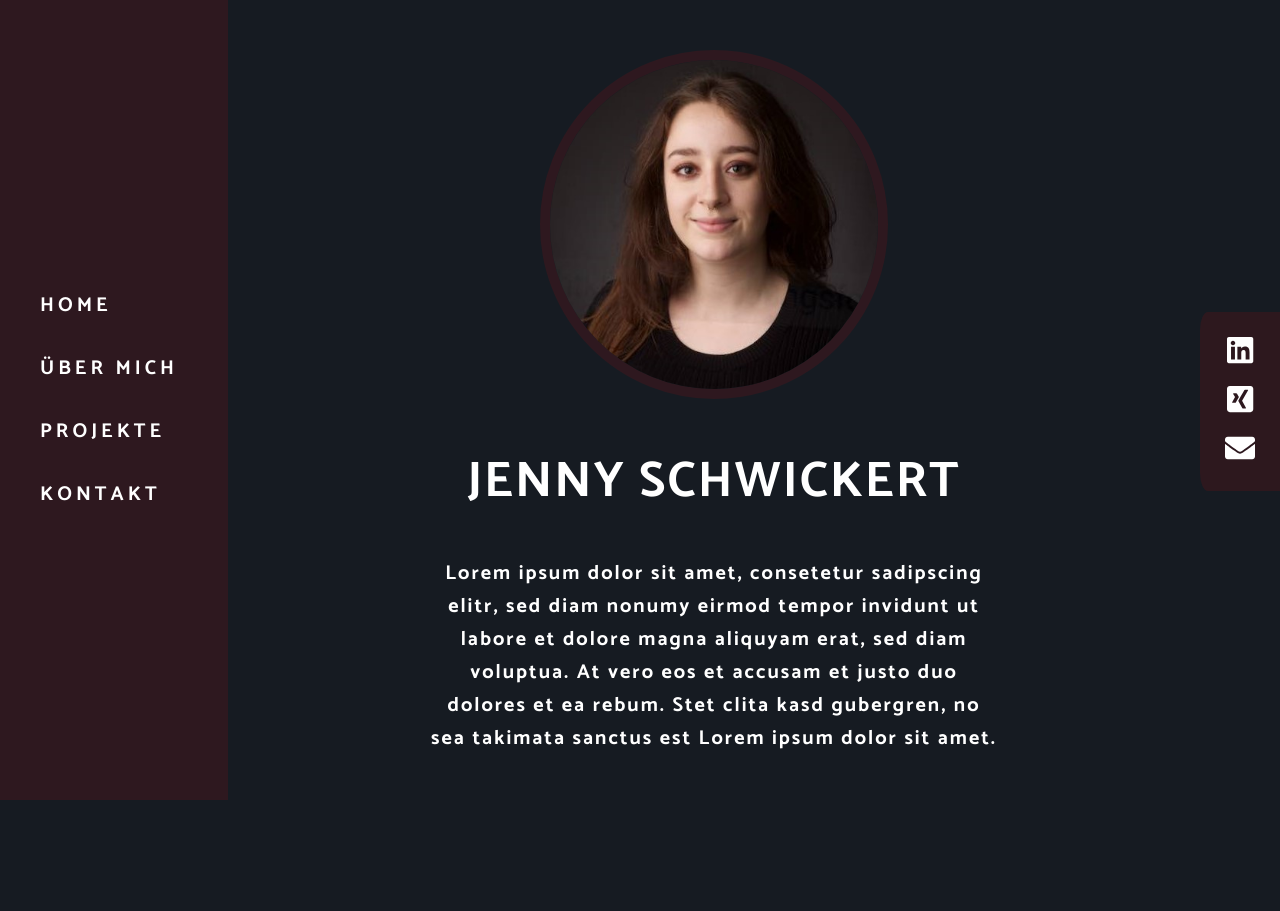
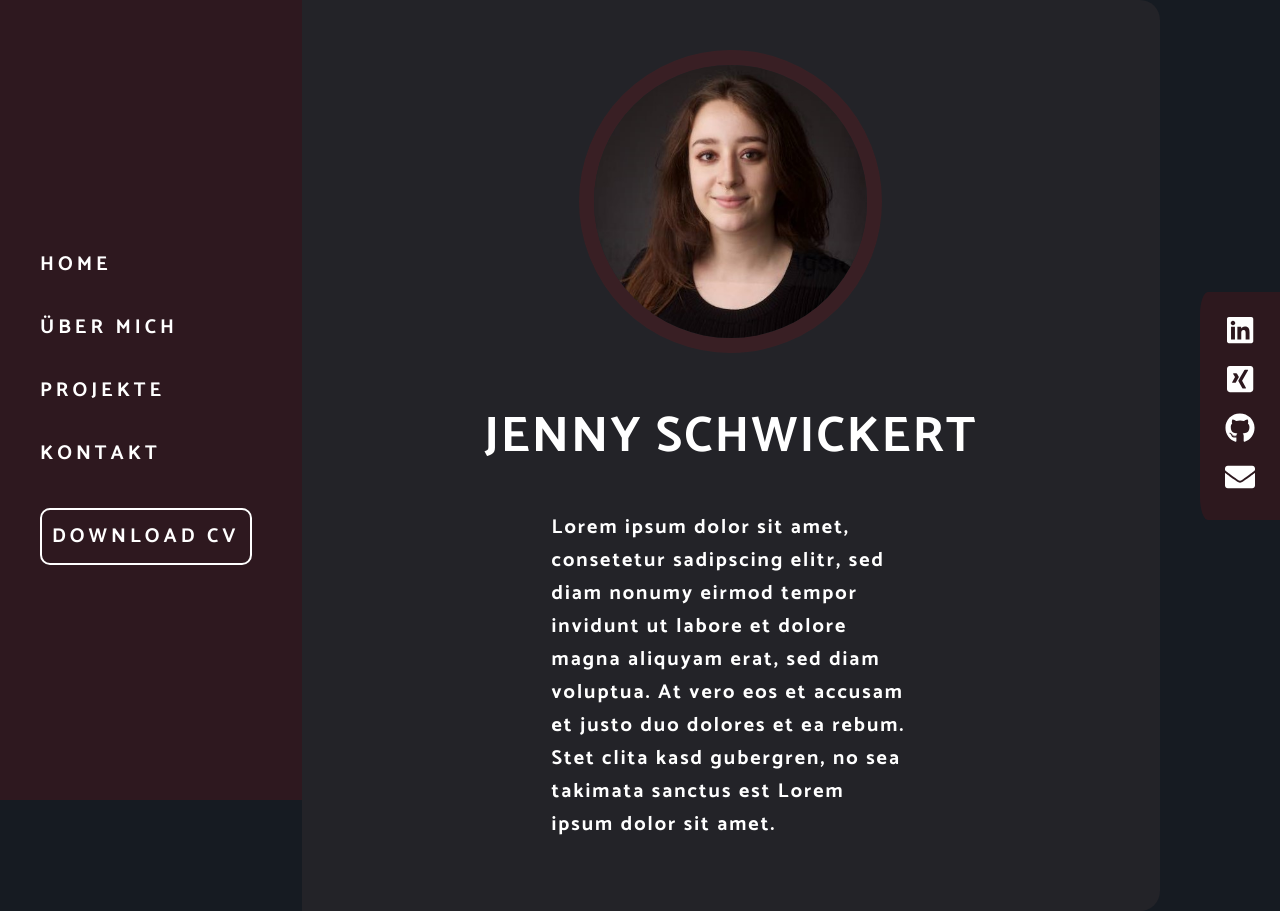
Before and after one commit to schwickertjenny/my-resume, a React (Create React App) app in the folder my-resume/: page / in a window 1280 px wide. Before the commit the page ends 825 px from the top, so only its background shows below. Built offline with nearby package versions, Linux system fonts and the light colour scheme.

Commit message:
ADD 404, update styles home

```diff
--- a/my-resume/src/components/NavBar.styles.ts
+++ b/my-resume/src/components/NavBar.styles.ts
@@ -1,20 +1,43 @@
 import styled from "styled-components";
 
 export const Wrapper = styled.div`
-
   width: auto;
   height: 100%;
   float: left;
   padding: 20px 50px 20px 0;
   display: flex;
   margin: 0;
-    background-color: rgba(255,0,0,0.1);
+  background-color: rgba(255, 0, 0, 0.1);
 
   ul {
     list-style-type: none;
   }
   li {
     margin: 30px 0;
+  }
+  li#cv {
+    margin-top: 50px;
+    a {
+      text-align: center;
+      padding: 10px;
+
+      /* display: inline-block; */
+      border-radius: 10px;
+      border: 2px solid;
+      padding: 10px;
+      width: auto;
+      -webkit-transition: all 0.5s;
+      -moz-transition: all 0.5s;
+      -o-transition: all 0.5s;
+      transition: all 0.5s;
+      cursor: pointer;
+      /* margin: 5px; */
+    }
+
+    a:hover::before {
+      content: none;
+      animation: none;
+    }
   }
   nav {
     margin: auto;
@@ -41,7 +64,7 @@ export const Wrapper = styled.div`
   }
   a:hover {
     opacity: 1;
-    color:  rgba(255,0,0,0.4);
+    color: rgba(255, 0, 0, 0.4);
     // border-bottom: 4px solid red;
   }
   a:hover::before {
@@ -76,16 +99,24 @@ export const Wrapper = styled.div`
     }
   }
 
-  @media (min-width:320px)  {
+  @media (min-width: 320px) {
     /* smartphones, portrait iPhone, portrait 480x320 phones (Android) */
     body {
     }
   }
-  @media (min-width:480px)  { /* smartphones, Android phones, landscape iPhone */ }
-  @media (min-width:600px)  { /* portrait tablets, portrait iPad, e-readers (Nook/Kindle), landscape 800x480 phones (Android) */ }
-  @media (min-width:801px)  { /* tablet, landscape iPad, lo-res laptops ands desktops */ }
-  @media (min-width:1025px) { /* big landscape tablets, laptops, and desktops */ }
-  @media (min-width:1281px) {
+  @media (min-width: 480px) {
+    /* smartphones, Android phones, landscape iPhone */
+  }
+  @media (min-width: 600px) {
+    /* portrait tablets, portrait iPad, e-readers (Nook/Kindle), landscape 800x480 phones (Android) */
+  }
+  @media (min-width: 801px) {
+    /* tablet, landscape iPad, lo-res laptops ands desktops */
+  }
+  @media (min-width: 1025px) {
+    /* big landscape tablets, laptops, and desktops */
+  }
+  @media (min-width: 1281px) {
     /* hi-res laptops and desktops */
     a {
       font-size: 20px;
--- a/my-resume/src/components/NavBar.tsx
+++ b/my-resume/src/components/NavBar.tsx
@@ -9,7 +9,7 @@ export function NavBar() {
         <nav>
           <ul>
             {NavBarLinks.map((link) => (
-              <li key={link.label}>
+              <li key={link.label} id={link.label=="Download CV" ? "cv" : ""}>
                 <Link to={link.value}>{link.label}</Link>
               </li>
             ))}
--- a/my-resume/src/components/SocialMediaMenue.styles.ts
+++ b/my-resume/src/components/SocialMediaMenue.styles.ts
@@ -3,12 +3,20 @@ import styled from "styled-components";
 export const Wrapper = styled.div`
   position: fixed;
   right: 0;
-  top: calc(50% + 40px);
+  top: calc(50% + 20px);
   width: auto;
   margin-top: -8em;
   background-color: rgba(255, 0, 0, 0.1);
   border-radius: 10% 0 0 10%;
   text-align: center;
+
+  /* ul:hover {
+    padding-right: 80px !important;
+    -webkit-transition: all 0.5s;
+    -moz-transition: all 0.5s;
+    -o-transition: all 0.5s;
+    transition: all 0.5s;
+  } */
 
   ul {
     padding: 0 25px;
@@ -19,7 +27,8 @@ export const Wrapper = styled.div`
     /* margin: 30px 0; */
   }
 
-  li a, li svg {
+  li a,
+  li svg {
     color: #fff;
     text-transform: uppercase;
     letter-spacing: 1.5px;
@@ -36,23 +45,28 @@ export const Wrapper = styled.div`
     text-decoration: none;
   }
 
-
-  @media (min-width:320px)  {
+  @media (min-width: 320px) {
     /* smartphones, portrait iPhone, portrait 480x320 phones (Android) */
     body {
     }
-}
-@media (min-width:480px)  { /* smartphones, Android phones, landscape iPhone */ }
-@media (min-width:600px)  { /* portrait tablets, portrait iPad, e-readers (Nook/Kindle), landscape 800x480 phones (Android) */ }
-@media (min-width:801px)  {
-  /* tablet, landscape iPad, lo-res laptops ands desktops */
-  li a {
   }
-}
-@media (min-width:1025px) { /* big landscape tablets, laptops, and desktops */ }
-@media (min-width:1281px) {
+  @media (min-width: 480px) {
+    /* smartphones, Android phones, landscape iPhone */
+  }
+  @media (min-width: 600px) {
+    /* portrait tablets, portrait iPad, e-readers (Nook/Kindle), landscape 800x480 phones (Android) */
+  }
+  @media (min-width: 801px) {
+    /* tablet, landscape iPad, lo-res laptops ands desktops */
+    li a {
+    }
+  }
+  @media (min-width: 1025px) {
+    /* big landscape tablets, laptops, and desktops */
+  }
+  @media (min-width: 1281px) {
     /* hi-res laptops and desktops */
     body {
     }
-}
+  }
 `;
--- a/my-resume/src/components/SocialMediaMenue.tsx
+++ b/my-resume/src/components/SocialMediaMenue.tsx
@@ -5,8 +5,8 @@ import { SocialMediaLinks } from "../data/resume.data";
 
 // Font Awesome
 import { faEnvelope } from "@fortawesome/free-solid-svg-icons";
-import { faLinkedin, faXingSquare } from "@fortawesome/free-brands-svg-icons";
-import { FontAwesomeIcon } from '@fortawesome/react-fontawesome';
+import { faLinkedin, faXingSquare, faGithub } from "@fortawesome/free-brands-svg-icons";
+import { FontAwesomeIcon } from "@fortawesome/react-fontawesome";
 
 function SocialMediaMenue(): JSX.Element {
   return (
@@ -21,6 +21,8 @@ function SocialMediaMenue(): JSX.Element {
                 <FontAwesomeIcon icon={faXingSquare} />
               ) : link.name == "LinkedIn" ? (
                 <FontAwesomeIcon icon={faLinkedin} />
+              ) : link.name == "GitHub" ? (
+                <FontAwesomeIcon icon={faGithub} />
               ) : (
                 ""
               )}
--- a/my-resume/src/components/Welcome.styles.ts
+++ b/my-resume/src/components/Welcome.styles.ts
@@ -1,24 +1,31 @@
 import styled from "styled-components";
 
 export const Wrapper = styled.div`
-
   /* padding: 50px; */
   width: auto;
   display: flex;
-  margin: 0;
   height: 100vh;
-  margin-right: 80px;
+  margin-right: 120px;
 
-  .context-box{
+  .context-box {
     /* height: 100%; */
     margin: auto;
     text-align: center;
     padding: 50px;
+    background-color: #4c3c3c3d;
+    border-radius: 0 20px 20px 0;
   }
+  /* .context-box:hover {
+    background-color: #4c3c3c69;
+    -webkit-transition: all 0.5s;
+    -moz-transition: all 0.5s;
+    -o-transition: all 0.5s;
+    transition: all 0.5s;
+  } */
 
   img#profile-pic {
     border-radius: 50%;
-    border: 10px solid rgba(255,0,0,0.1);
+    border: 15px solid rgba(255, 0, 0, 0.1);
     width: 40%;
     max-width: 400px;
   }
@@ -32,8 +39,9 @@ export const Wrapper = styled.div`
   } */
   p {
     font-size: 20px;
-    padding: 0 150px;
+    padding: 0 200px;
     letter-spacing: 2px;
+    text-align: left;
   }
 
   @media (max-width: 830px) {
--- a/my-resume/src/components/Welcome.tsx
+++ b/my-resume/src/components/Welcome.tsx
@@ -1,17 +1,20 @@
 //Styles
 import { Wrapper } from "./Welcome.styles";
-import { TypeWriter } from "./TypeWriter.styles";
+// import { TypeWriter } from "./TypeWriter.styles";
 // Data
 import { welcomePage, personaData } from "../data/resume.data";
 // Image
 import  profilePic  from '../images/profile-picture.jpg';
+// Font Awesome
+import { faTree } from "@fortawesome/free-solid-svg-icons";
+import { FontAwesomeIcon } from "@fortawesome/react-fontawesome";
 
 function Welcome(): JSX.Element {
   return (
     <Wrapper className="content">
       <div className="context-box">
         <img id="profile-pic" src={profilePic} />
-        <h1>{personaData.firstName} <span>{personaData.sureName}</span></h1>
+        <h1>{personaData.firstName} {personaData.sureName}</h1>
         <p>{welcomePage.profession}</p>
       </div>
     </Wrapper>
--- a/my-resume/src/data/resume.data.ts
+++ b/my-resume/src/data/resume.data.ts
@@ -1,21 +1,21 @@
 // Pictures
-import profilePic from '../images/profile-picture.jpg';
+import profilePic from "../images/profile-picture.jpg";
 
 // General
 export type dataElem = {
-	label: string,
-	value: string
-}
+  label: string;
+  value: string;
+};
 
 // Persona | About me
 export type Persona = {
-	firstName: string,
-	sureName: string,
-    age: number,
-    profilePic: string,
-    hobbies: dataElem[] | undefined,
-    skills: dataElem[] | undefined,
-}
+  firstName: string;
+  sureName: string;
+  age: number;
+  profilePic: string;
+  hobbies: dataElem[] | undefined;
+  skills: dataElem[] | undefined;
+};
 
 export const personaData: Persona = {
   firstName: "Jenny",
@@ -25,44 +25,49 @@ export const personaData: Persona = {
   hobbies: [
     {
       label: "Bouldern",
-            value: "Bouldern gehen"
+      value: "Bouldern gehen",
     },
     {
       label: "Fotografie",
-            value: "Fotofrafieren gehen"
+      value: "Fotofrafieren gehen",
     },
     {
       label: "Zocken",
-            value: "Zocken gehen"
-        }
+      value: "Zocken gehen",
+    },
   ],
   skills: [
     {
       label: "Projekt-Management",
-            value: "Operative Professional - IT Business Manager"
+      value: "Operative Professional - IT Business Manager",
     },
     {
       label: "HTML5",
-            value: ""
+      value: "",
     },
     {
       label: "CSS3",
-            value: ""
+      value: "",
     },
-    ]
-
-}
+  ],
+};
 
 // Welcome
 export type Welcome = {
-	hello: string,
-	profession: string,
-}
+  hello: string;
+  profession: string;
+};
 
 export const welcomePage: Welcome = {
-    hello: "Hallo, mein Name ist " + personaData.firstName + " " + personaData.sureName + ".",
-    profession: "Lorem ipsum dolor sit amet, consetetur sadipscing elitr, sed diam nonumy eirmod tempor invidunt ut labore et dolore magna aliquyam erat, sed diam voluptua. At vero eos et accusam et justo duo dolores et ea rebum. Stet clita kasd gubergren, no sea takimata sanctus est Lorem ipsum dolor sit amet.",
-}
+  hello:
+    "Hallo, mein Name ist " +
+    personaData.firstName +
+    " " +
+    personaData.sureName +
+    ".",
+  profession:
+    "Lorem ipsum dolor sit amet, consetetur sadipscing elitr, sed diam nonumy eirmod tempor invidunt ut labore et dolore magna aliquyam erat, sed diam voluptua. At vero eos et accusam et justo duo dolores et ea rebum. Stet clita kasd gubergren, no sea takimata sanctus est Lorem ipsum dolor sit amet.",
+};
 
 // NavBar Links
 export const NavBarLinks: dataElem[] = [
@@ -82,15 +87,19 @@ export const NavBarLinks: dataElem[] = [
     label: "Kontakt",
     value: "/contact",
   },
-]
+  {
+    label: "Download CV",
+    value: "/download-cv",
+  },
+];
 
 // Social Media Links
 export type SocialMedia = {
-	name: string,
-	fontAwesomeIconCode: string,
-    linkToWebpage: string | undefined,
-    value: string | undefined,
-}
+  name: string;
+  fontAwesomeIconCode: string;
+  linkToWebpage: string | undefined;
+  value: string | undefined;
+};
 
 export const SocialMediaLinks: SocialMedia[] = [
   {
@@ -106,10 +115,16 @@ export const SocialMediaLinks: SocialMedia[] = [
     value: "",
   },
   {
+    name: "GitHub",
+    fontAwesomeIconCode: "FaGitHub",
+    linkToWebpage: "https://github.com/schwickertjenny",
+    value: "",
+  },
+  {
     name: "E-Mail",
     fontAwesomeIconCode: "FaEnvelope",
-        linkToWebpage: "mailto:schwickertjenny@gmail.com?subject=Kontakt über die Webseite",
+    linkToWebpage:
+      "mailto:schwickertjenny@gmail.com?subject=Kontakt über die Webseite",
     value: "",
   },
-
-]
+];
--- a/my-resume/src/index.tsx
+++ b/my-resume/src/index.tsx
@@ -7,6 +7,7 @@ import Home from "./pages/Home";
 import About from "./pages/about";
 import Projects from "./pages/projects";
 import Contact from "./pages/contact";
+import Error404 from "./pages/Error404";
 // Styles
 import { GlobalStyle } from "./app.styles";
 
@@ -20,7 +21,7 @@ ReactDOM.render(
         <Route path="contact" element={<Contact />} />
         <Route path="about-me" element={<About />} />
         <Route path="/" element={<Home />} />
-        <Route path="*" element={<main>There is nothing here!</main>} />
+        <Route path="*" element={<Error404 />} />
       </Routes>
     </BrowserRouter>
   </React.StrictMode>,
--- /dev/null
+++ b/my-resume/src/pages/Error404.tsx
@@ -0,0 +1,30 @@
+import React from "react";
+import styled from "styled-components";
+import { NavBar } from "../components/NavBar";
+import SocialMediaMenue from "../components/SocialMediaMenue";
+// Font Awesome
+import { faSadTear, faHeartBroken } from "@fortawesome/free-solid-svg-icons";
+import { FontAwesomeIcon } from "@fortawesome/react-fontawesome";
+
+const ErrorStyle = styled.div`
+  display: flex;
+  /* height: 100vw; */
+  h1 {
+    font-size: 100px;
+    margin: auto;
+  }
+`;
+
+export default function Error404() {
+  return (
+    <>
+      <NavBar />
+      <SocialMediaMenue />
+      <ErrorStyle>
+          <h1>
+            <FontAwesomeIcon icon={faSadTear} />
+          </h1>
+      </ErrorStyle>
+    </>
+  );
+}
--- a/my-resume/src/pages/about.tsx
+++ b/my-resume/src/pages/about.tsx
@@ -1,9 +1,12 @@
+import React from "react";
 import { NavBar } from "../components/NavBar";
+import SocialMediaMenue from "../components/SocialMediaMenue";
 
 export default function About() {
   return (
     <>
       <NavBar />
+      <SocialMediaMenue />
       <main style={{ padding: "1rem 0" }}>
         <h2>About</h2>
       </main>
--- a/my-resume/src/pages/contact.tsx
+++ b/my-resume/src/pages/contact.tsx
@@ -1,9 +1,12 @@
+import React from "react";
 import { NavBar } from "../components/NavBar";
+import SocialMediaMenue from "../components/SocialMediaMenue";
 
 export default function Contact() {
   return (
     <>
       <NavBar />
+      <SocialMediaMenue />
       <main style={{ padding: "1rem 0" }}>
         <h2>Kontakt</h2>
       </main>
--- a/my-resume/src/pages/projects.tsx
+++ b/my-resume/src/pages/projects.tsx
@@ -1,9 +1,12 @@
+import React from "react";
 import { NavBar } from "../components/NavBar";
+import SocialMediaMenue from "../components/SocialMediaMenue";
 
 export default function Projects() {
   return (
     <>
       <NavBar />
+      <SocialMediaMenue />
       <main style={{ padding: "1rem 0" }}>
         <h2>Projekte</h2>
       </main>
```
Lines whose indentation alone changed are shown as unchanged.
